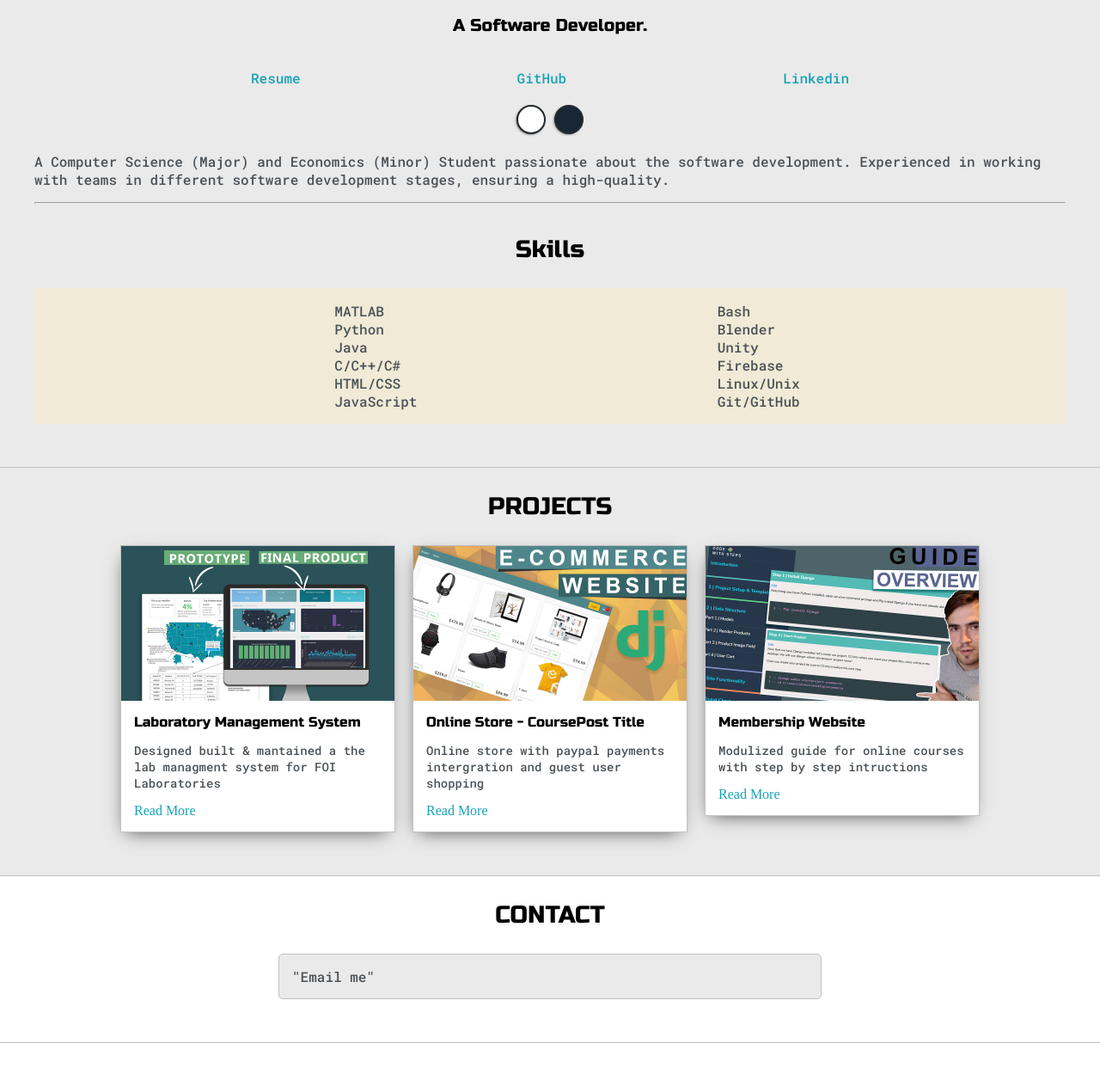
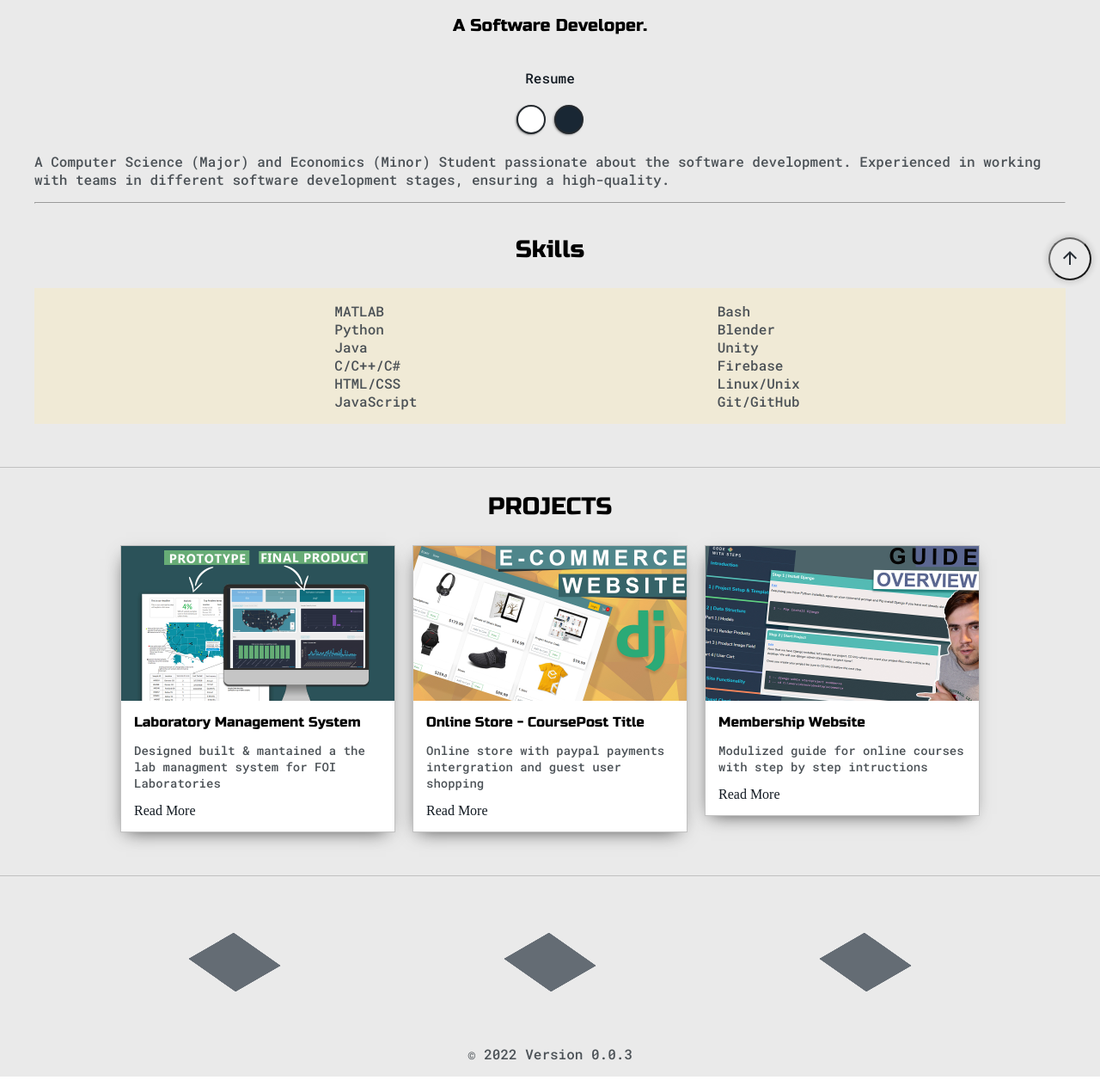
Before and after one commit to AyomideOjo/AyomideOjo.github.io, a plain HTML site: page index.html in a window 1280 px wide. Shown: the part 464-1720 px from the top of the page at 86% size. Drawn offline with Linux system fonts and the light colour scheme.

Commit message:
added stuff

```diff
--- a/default.css
+++ b/default.css
@@ -43,7 +43,7 @@ p, li, span, label, input, textarea{
 
 a{
 	text-decoration: none;
-	color:#17a2b8;
+	color:#111921;
 }
 
 ul{
@@ -382,6 +382,107 @@ h6 { font-size: 16px;}
 	border:none;
 }
 
+.contact {
+    margin: 0;
+    padding: 0;
+    width: 100%;
+    height: 20vh;
+    display: flex;
+    align-items: center;
+    justify-content: center;
+    background: #eaeaea;
+    padding-top: 20px;
+}
+
+.contact ul {
+    position: relative;
+    margin: 0;
+    padding: 0;
+    display: flex;
+}
+
+.contact ul li {
+    position: relative;
+    list-style: none;
+    width: 60px;
+    height: 60px;
+    margin: 0 12vw;
+    transform: rotate(-30deg) skew(25deg);
+    background: #eaeaea;
+}
+
+.contact ul li span {
+    position: absolute;
+    top: 0;
+    left: 0;
+    width: 100%;
+    height: 100%;
+    background: #eaeaea;
+    transition: 0.5s;
+    display: flex !important;
+    align-items: center;
+    justify-content: center;
+    color: #eaeaea;
+    font-size: 30px !important;
+    border: none;
+}
+
+.contact ul li:hover span:nth-child(5) {
+    transform: translate(40px, -40px);
+    opacity: 1;
+    border: none;
+}
+
+.contact ul li:hover span:nth-child(4) {
+    transform: translate(30px, -30px);
+    opacity: 0.8;
+    border: none;
+}
+
+.contact ul li:hover span:nth-child(3) {
+    transform: translate(20px, -20px);
+    opacity: 0.6;
+    border: none;
+}
+
+.contact ul li:hover span:nth-child(2) {
+    transform: translate(10px, -10px);
+    opacity: 0.4;
+    border: none;
+}
+
+.contact ul li:hover span:nth-child(1) {
+    transform: translate(10px, -10px);
+    opacity: 0.2;
+    border: none;
+}
+
+.contact ul li:nth-child(5) span {
+    /* background: #696969; */
+    background: #646c74;
+}
+
+.contact ul li:nth-child(2) span {
+    background: #646c74;
+    /* background: #0e76a8; */
+}
+
+.contact ul li:nth-child(1) span {
+    background: #646c74;
+    /* background: #0e76a8; */
+}
+
+.contact ul li:nth-child(3) span {
+    background: #646c74;
+}
+
+.foot{
+	display: flex;
+	justify-content: space-evenly;
+	align-content: center;
+	text-align: center;
+	background: #eaeaea;
+}
 
 @media screen and (max-width: 1200px){
 	.main-container{
--- a/index.html
+++ b/index.html
@@ -5,6 +5,7 @@
 
 
 	<meta name="viewport" content="width=device-width, initial-scale=1, maximum-scale=1, minimum-scale=1" />
+	<link href="https://fonts.googleapis.com/icon?family=Material+Icons" rel="stylesheet">
 
 	<link href="https://fonts.googleapis.com/css2?family=Russo+One&display=swap" rel="stylesheet">
 
@@ -14,6 +15,22 @@
 	<link id="theme-style" rel="stylesheet" type="text/css" href="">
 	<link rel="shortcut icon" href="images/pepe.jpg">
 </head>
+<style>
+	#btnScrollToTop{
+		position: fixed;
+		right: 10px;
+		bottom: 10px;
+		width: 50px;
+		height: 50px;
+		border-radius:100%;
+		background: #eaeaea;
+		box-shadow: 0 0 10px rgba(0, 0, 0, 0.25);
+		color: #ffffff;
+		outline: none;
+		opacity: 0.9;
+		cursor: pointer;
+	}
+</style>
 <body>
 
 	<section class="s1">
@@ -51,8 +68,6 @@
 					<div id = "LINKS">
 						<div class="links">
 							<p><a target="_blank" href="resume.pdf">Resume</a></p>
-							<p><a target="_blank" href="https://github.com/AyomideOjo">GitHub</a></p>
-							<p><a target="_blank" href="https://linkedin.com/in/ayomide-ojo">Linkedin</a></p>
 							</div>
 					</div>
 
@@ -143,34 +158,56 @@
 							</div>
 						</div>
 					</div>
-
 				</div>
 			</div>
 		</div>
 	</section>
 
-	<section class="s2">
-		<div class="main-container">
-			<a href=""></a>
-			<h3 style="text-align: center;">CONTACT</h3>
-
-			<form id="contact-form">
+	<button id="btnScrollToTop">
+		<a href="#top">
+			<i class="material-icons">
+				arrow_upward
+			</i>
+		</a>
+	</button>
+	<section>
+        <div class="">
 			<a name="contact"></a>
-
-				<a href="mailto:Ayomide.ojo@mail.mcgill.ca">
-					<span type="button" class="btn btn--outline">
-					"Email me"
-					</span>
+            <a id="CONTACT"></a>
+            <div class="contact">
+                <ul>
+                    <li>
+                        <a target=”_blank” href="https://linkedin.com/in/ayomide-ojo">
+                            <span></span>
+                            <span></span>
+                            <span></span>
+                            <span></span>
+                            <span class="fa fa-linkedin" aria-hidden="true"></span>
+                    </li>
+                    <li>
+                        <a target=”_blank” href="https://github.com/AyomideOjo">
+                            <span></span>
+                            <span></span>
+                            <span></span>
+                            <span></span>
+                            <span class="fa fa-github" aria-hidden="true"></span>
+                    </li>
+                    <li>
+                        <a target=”_blank” href="mailto:Ayomide.ojo@mail.mcgill.ca">
+                            <span></span>
+                            <span></span>
+                            <span></span>
+                            <span></span>
+                            <span class="fa fa-envelope-o" aria-hidden="true"></span>
                         </a>
-			</form>
+                    </li>
+                </ul>
+            </div>
         </div>
     </section>
-		<div class="scroll-top">
-			<a href="#top">
-				<svg class="MuiSvgIcon-root MuiSvgIcon-fontSizeLarge" focusable="false" viewBox="0 0 24 24" aria-hidden="true"><path d="M4 12l1.41 1.41L11 7.83V20h2V7.83l5.58 5.59L20 12l-8-8-8 8z"></path></svg>
-			</a>
+	<div class = "foot">
+		<footer class="footer"><p> © 2022 Version 0.0.3 </p></footer>
 	</div>
-		<footer class="footer"><p> © 2022 Version 0.3.1 </p></footer>
 	<script type="text/javascript" src="script.js"></script>
 </body>
 </html>
```
Lines whose indentation alone changed are shown as unchanged.
